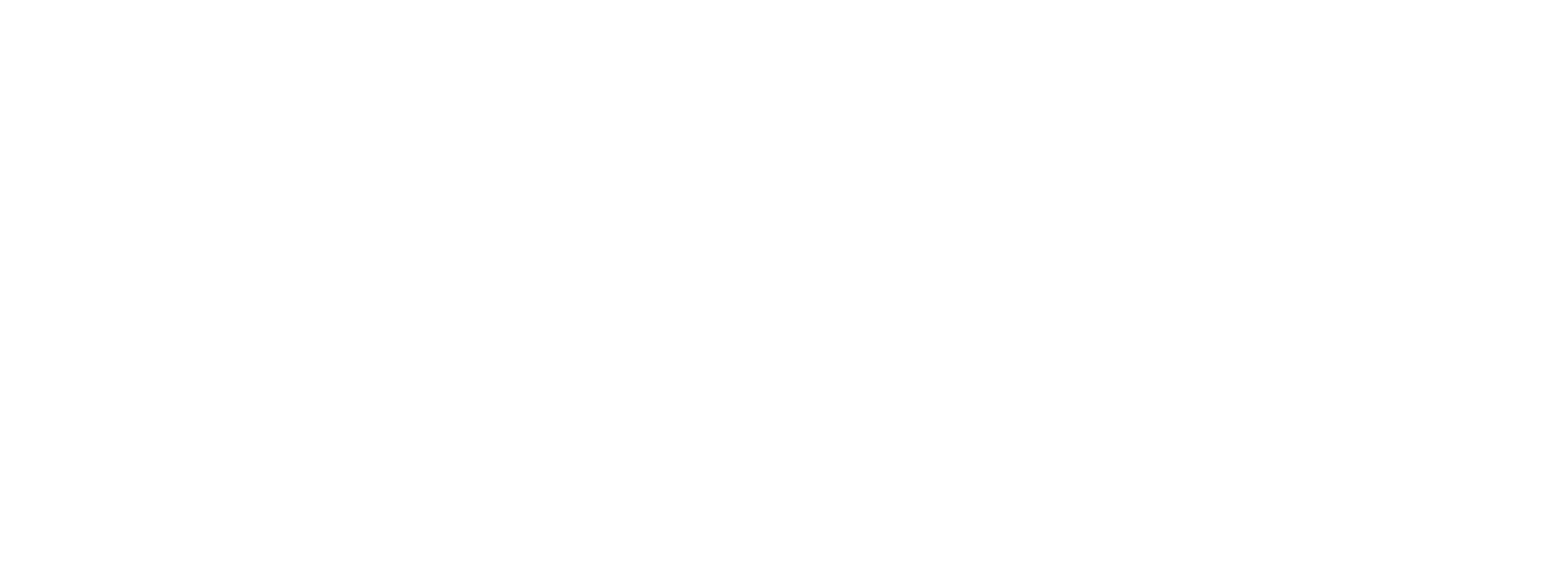
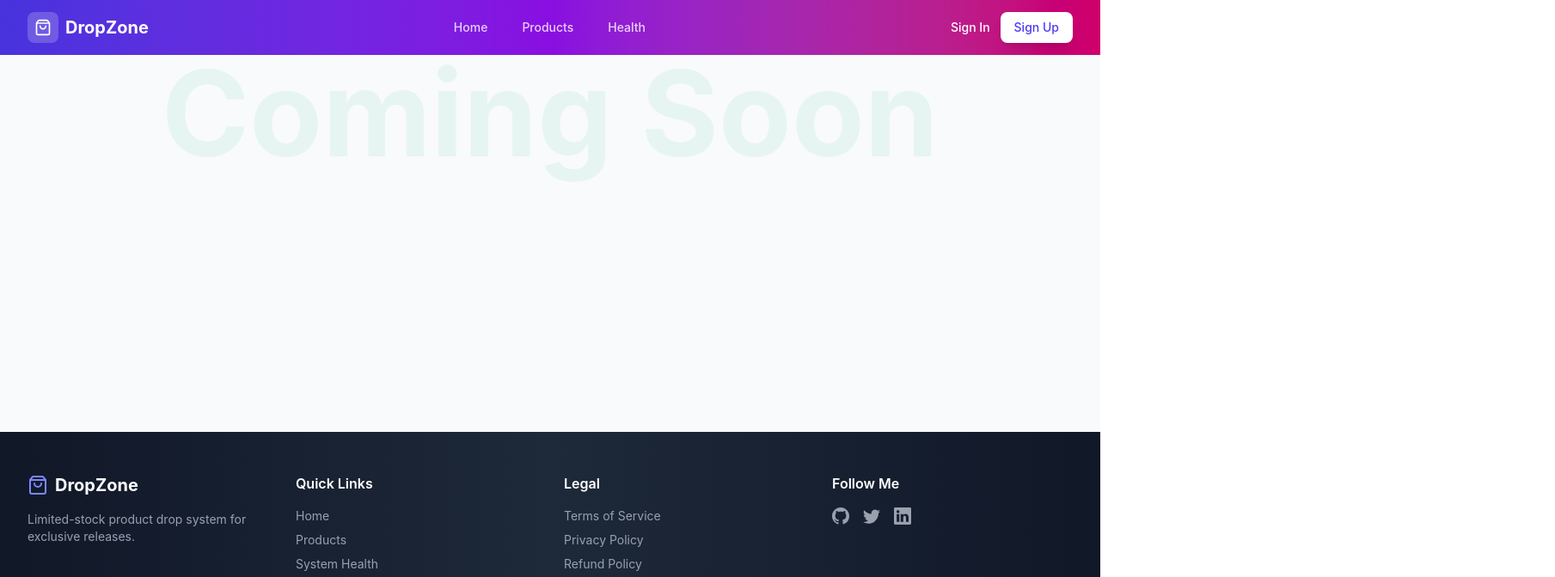
Before and after one commit to haftamudesta/mcp_internship_task, a React (Vite) app in the folder frontend/: page /term-of-service in a window 1280 px wide. Before the commit this address had no page. Shown: the top 672 px of the page at 86% size, 1809 px wide, since content can reach past the window. Built offline with nearby package versions, Linux system fonts and the light colour scheme.

Commit message:
Update footer

```diff
--- a/frontend/src/App.tsx
+++ b/frontend/src/App.tsx
@@ -9,6 +9,9 @@
 import { SignUpPage } from "./pages/SignUpPage";
 import { HealthPage } from "./pages/HealthPage";
 import { DashboardPage } from "./pages/DashboardPage";
+import TermOfServices from "./pages/TermOfServices";
+import { PrivacyPolicy } from "./pages/PrivacyPolicy";
+import { RefundPolicy } from "./pages/RefundPolicy";
 
 function App() {
   return (
@@ -20,6 +23,9 @@
             <Route path="signin" element={<SignInPage />} />
             <Route path="signup" element={<SignUpPage />} />
             <Route path="health" element={<HealthPage />} />
+            <Route path="term-of-service" element={<TermOfServices />} />
+            <Route path="privacy-policy" element={<PrivacyPolicy />} />
+            <Route path="refund-policy" element={<RefundPolicy />} />
 
             <Route element={<ProtectedRoute />}>
               <Route path="products" element={<ProductsPage />} />
--- a/frontend/src/components/layout/Footer.tsx
+++ b/frontend/src/components/layout/Footer.tsx
@@ -6,7 +6,7 @@
 export const Footer: React.FC = () => {
   const currentYear = new Date().getFullYear();
   return (
-    <footer className="bg-gray-900 text-white mt-auto">
+    <footer className="bg-linear-to-r from-gray-900 via-gray-800 to-gray-900 text-white mt-auto">
       <div className="container mx-auto px-4 py-12">
         <div className="grid grid-cols-1 md:grid-cols-4 gap-8">
           <div>
@@ -44,17 +44,17 @@
             <h3 className="font-semibold mb-4">Legal</h3>
             <ul className="space-y-2 text-sm text-gray-400">
               <li>
-                <a href="#" className="hover:text-white">
+                <a href="/term-of-service" className="hover:text-white">
                   Terms of Service
                 </a>
               </li>
               <li>
-                <a href="#" className="hover:text-white">
+                <a href="/privacy-policy" className="hover:text-white">
                   Privacy Policy
                 </a>
               </li>
               <li>
-                <a href="#" className="hover:text-white">
+                <a href="/refund-policy" className="hover:text-white">
                   Refund Policy
                 </a>
               </li>
@@ -62,7 +62,7 @@
           </div>
 
           <div>
-            <h3 className="font-semibold mb-4">Follow Us</h3>
+            <h3 className="font-semibold mb-4">Follow Me</h3>
             <div className="flex gap-4">
               <a
                 href="https://github.com/haftamudesta"
@@ -70,7 +70,10 @@
               >
                 <BsGithub className="h-5 w-5" />
               </a>
-              <a href="#" className="text-gray-400 hover:text-white">
+              <a
+                href="https://twitter.com/DestaHftamu?t=NQ4ovkdWbsfsjh62NFEXFg&s=09"
+                className="text-gray-400 hover:text-white"
+              >
                 <BsTwitter className="h-5 w-5" />
               </a>
               <a
--- /dev/null
+++ b/frontend/src/pages/PrivacyPolicy.tsx
@@ -0,0 +1,7 @@
+export const PrivacyPolicy = () => {
+  return (
+    <div className="text-7xl text-center text-emerald-500 items-center font-bold animate-ping">
+      Coming Soon
+    </div>
+  );
+};
--- /dev/null
+++ b/frontend/src/pages/RefundPolicy.tsx
@@ -0,0 +1,7 @@
+export const RefundPolicy = () => {
+  return (
+    <div className="text-7xl text-center items-center text-emerald-500 font-bold animate-ping">
+      Coming Soon
+    </div>
+  );
+};
--- /dev/null
+++ b/frontend/src/pages/TermOfServices.tsx
@@ -0,0 +1,9 @@
+const TermOfServices = () => {
+  return (
+    <div className="text-7xl text-center text-emerald-500 items-center font-bold animate-ping">
+      Coming Soon
+    </div>
+  );
+};
+
+export default TermOfServices;
```
